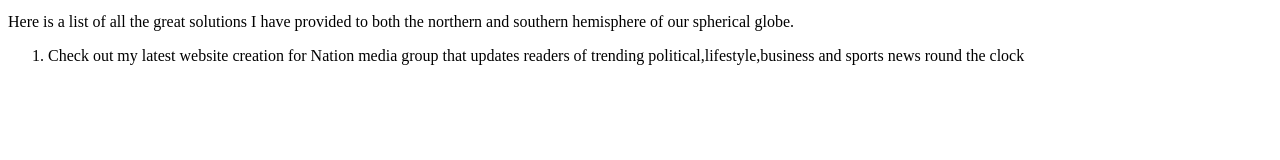
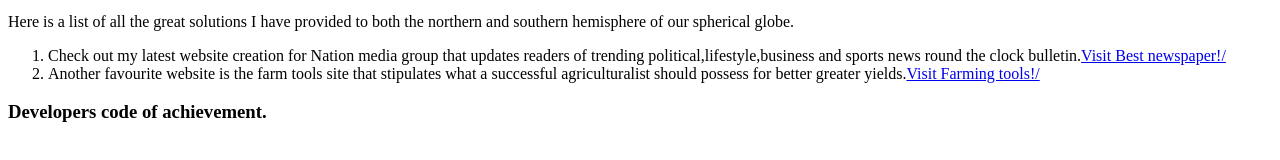
Before and after one commit to kevinwanjohi123/Landing-page-portfolio, a plain HTML site: page landing-page-portfolio.html in a window 1280 px wide. Shown: the part 324-484 px from the top of the page. Drawn offline with Linux system fonts and the light colour scheme.

Commit message:
add unordered list elements to the initial page structure

```diff
--- a/landing-page-portfolio.html
+++ b/landing-page-portfolio.html
@@ -13,7 +13,10 @@
     <img src="images/dollar.jpeg" alt="A graphical image of a dollars" width="350" height="233"><img src="images/Newzealandsouthisland.jpeg" alt="A graphical image of a vacation island" width="350" height="233">
     <p>Here is a list of all the great solutions I have provided to both the northern and southern hemisphere of our spherical globe.</p>
     <ol>
-    <li>Check out my latest website creation for Nation media group that updates readers of trending political,lifestyle,business and sports news round the clock <a href= "https://kevinwanjohi123.github.io/Best-newspaper/</a></li>
+    <li>Check out my latest website creation for Nation media group that updates readers of trending political,lifestyle,business and sports news round the clock bulletin.<a href= "https://kevinwanjohi123.github.io/Best-newspaper/">Visit Best newspaper!/</a></li>
+    <li>Another favourite website is the farm tools site that stipulates what a successful agriculturalist should possess for better greater yields.<a href="https://kevinwanjohi123.github.io/Farming-tools/">Visit Farming tools!/</a></li>
+  </ol>
+    <h3>Developers code of achievement.</h3>
 
 
 
```
